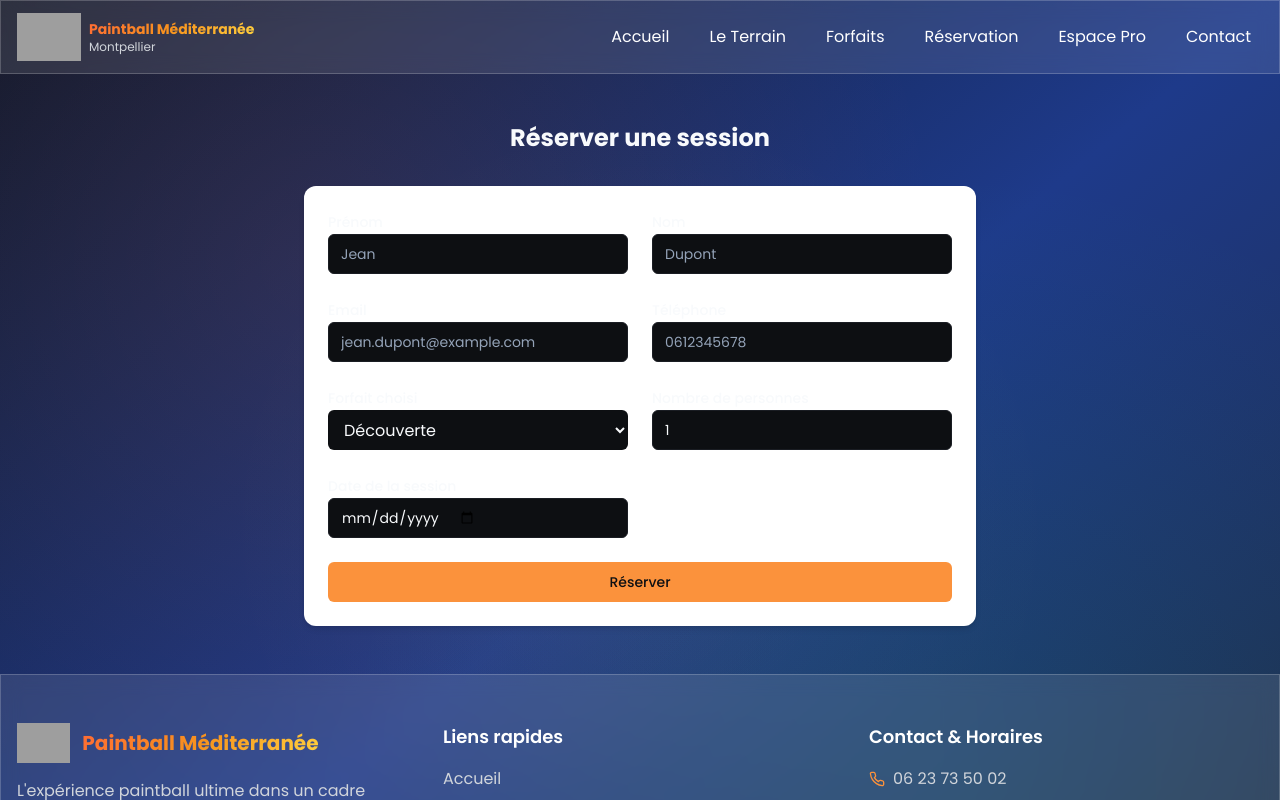
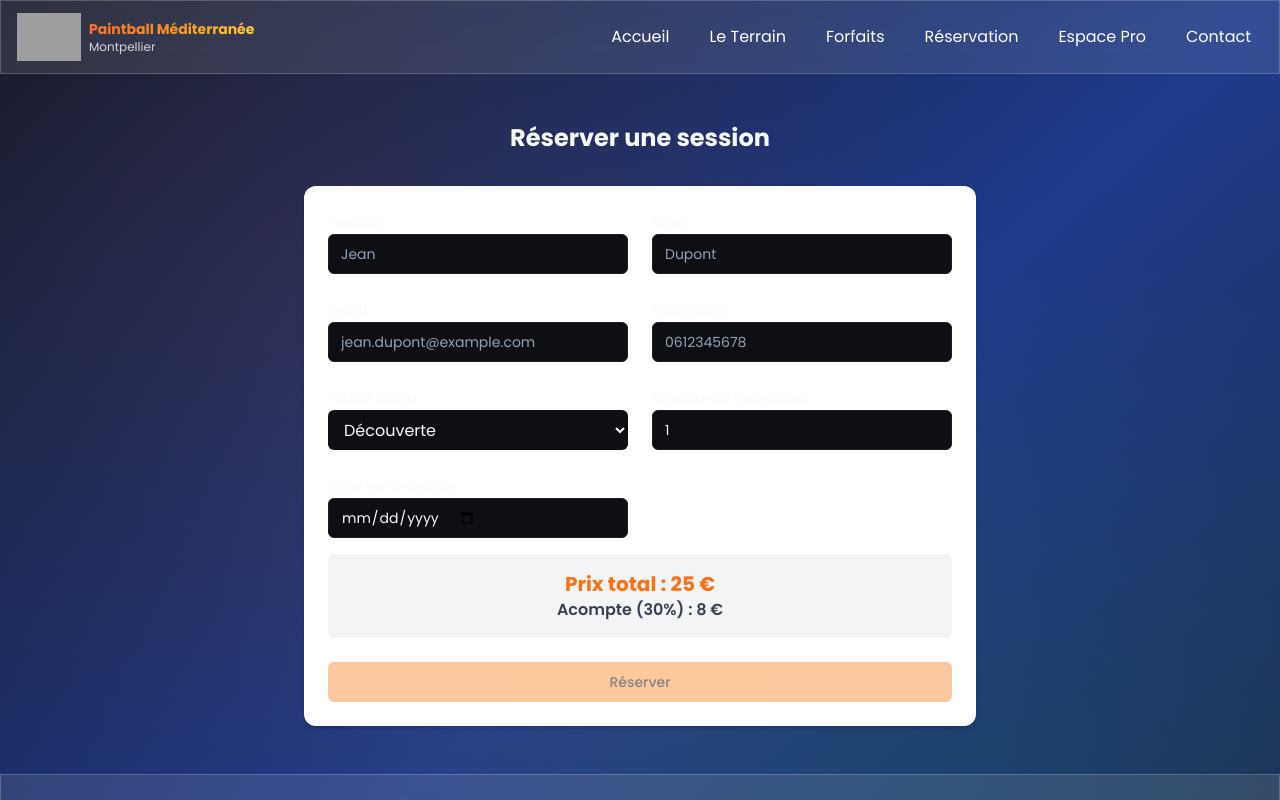
Before and after one commit to hgbe-GH/mon-site, a React (Vite) app: page /reservation in a window 1280 px wide. Shown: the top 800 px of the page. Built offline with nearby package versions, Linux system fonts and the light colour scheme; grey boxes are pictures that could not be loaded.

Commit message:
feat: dynamic pricing on reservation page

```diff
--- a/src/pages/ReservationPage.jsx
+++ b/src/pages/ReservationPage.jsx
@@ -1,9 +1,18 @@
-import React, { useState } from 'react';
+import React, { useState, useEffect } from 'react';
 import { useLocation } from 'react-router-dom';
 import { Input } from '@/components/ui/input';
 import { Label } from '@/components/ui/label';
 import { Button } from '@/components/ui/button';
 import { packagesData } from '@/components/home/PackagesSection';
+
+const tarifs = {
+  decouverte: 25,
+  mediterranee: 30,
+  player: 35,
+  punisher: 40,
+  expendable: 45,
+  gotcha: 20,
+};
 
 const ReservationPage = () => {
   const location = useLocation();
@@ -17,6 +26,19 @@ const ReservationPage = () => {
     people: 1,
     date: initialDate,
   });
+
+  const [totals, setTotals] = useState({ total: 0, deposit: 0 });
+  const [animate, setAnimate] = useState(false);
+
+  useEffect(() => {
+    const unit = tarifs[formData.package] || 0;
+    const total = unit * Math.max(parseInt(formData.people, 10) || 0, 0);
+    const deposit = Math.round(total * 0.3);
+    setTotals({ total, deposit });
+    setAnimate(true);
+    const t = setTimeout(() => setAnimate(false), 300);
+    return () => clearTimeout(t);
+  }, [formData.package, formData.people]);
 
   const handleChange = (e) => {
     const { name, value } = e.target;
@@ -120,7 +142,22 @@ const ReservationPage = () => {
               />
             </div>
           </div>
-          <Button type="submit" className="mt-6 w-full bg-primary hover:bg-primary/80">
+          <div className={`mt-4 p-4 rounded-md bg-gray-100 text-center ${animate ? 'animate-pulse' : ''}`}>
+            <p className="text-xl font-bold text-orange-500">
+              Prix total&nbsp;: {totals.total} €
+            </p>
+            <p className="font-semibold text-gray-700">
+              Acompte (30%)&nbsp;: {totals.deposit} €
+            </p>
+          </div>
+          <Button type="submit" className="mt-6 w-full bg-primary hover:bg-primary/80" disabled={
+            !formData.firstName ||
+            !formData.lastName ||
+            !formData.email ||
+            !formData.phone ||
+            !formData.date ||
+            parseInt(formData.people, 10) < 1
+          }>
             Réserver
           </Button>
         </form>
```
